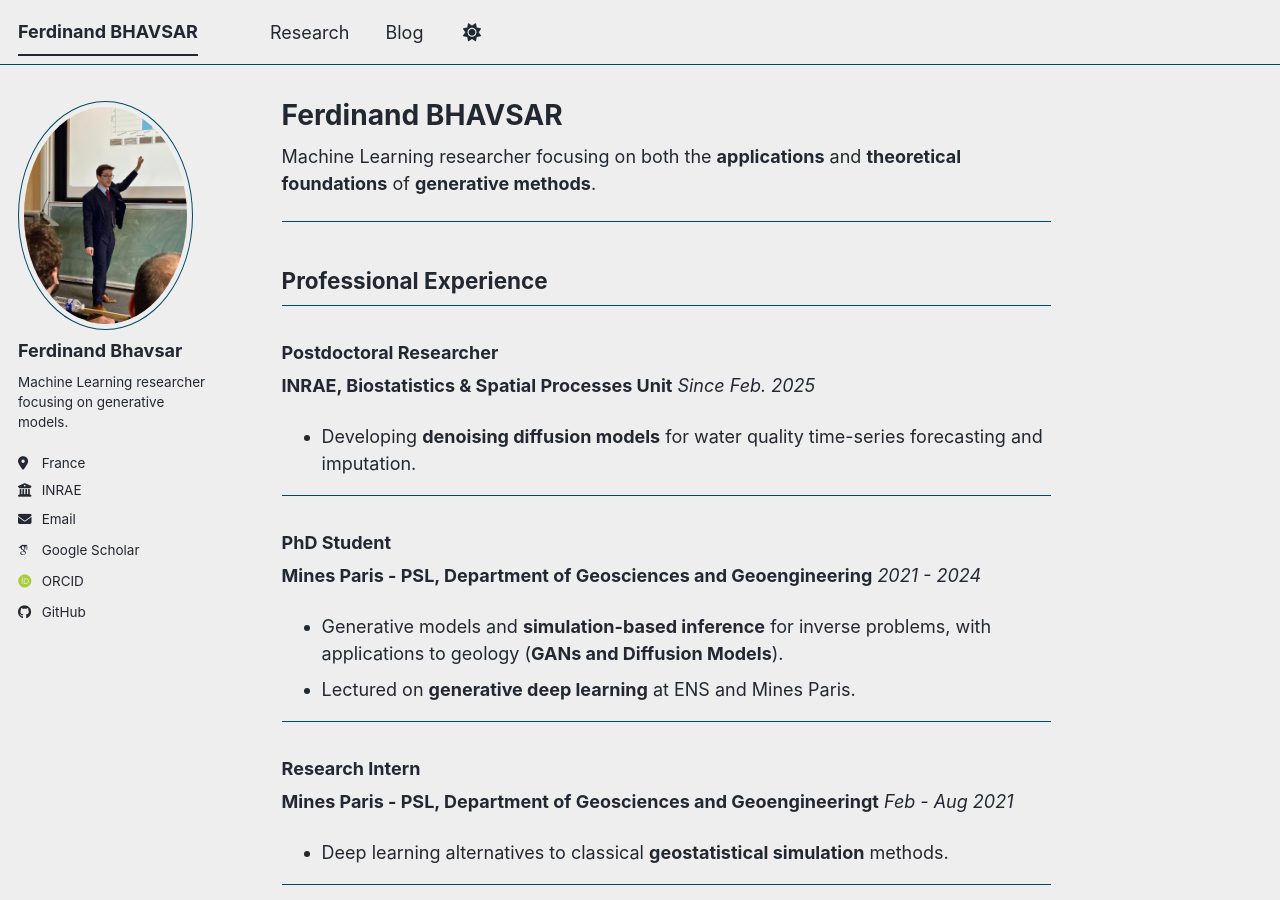
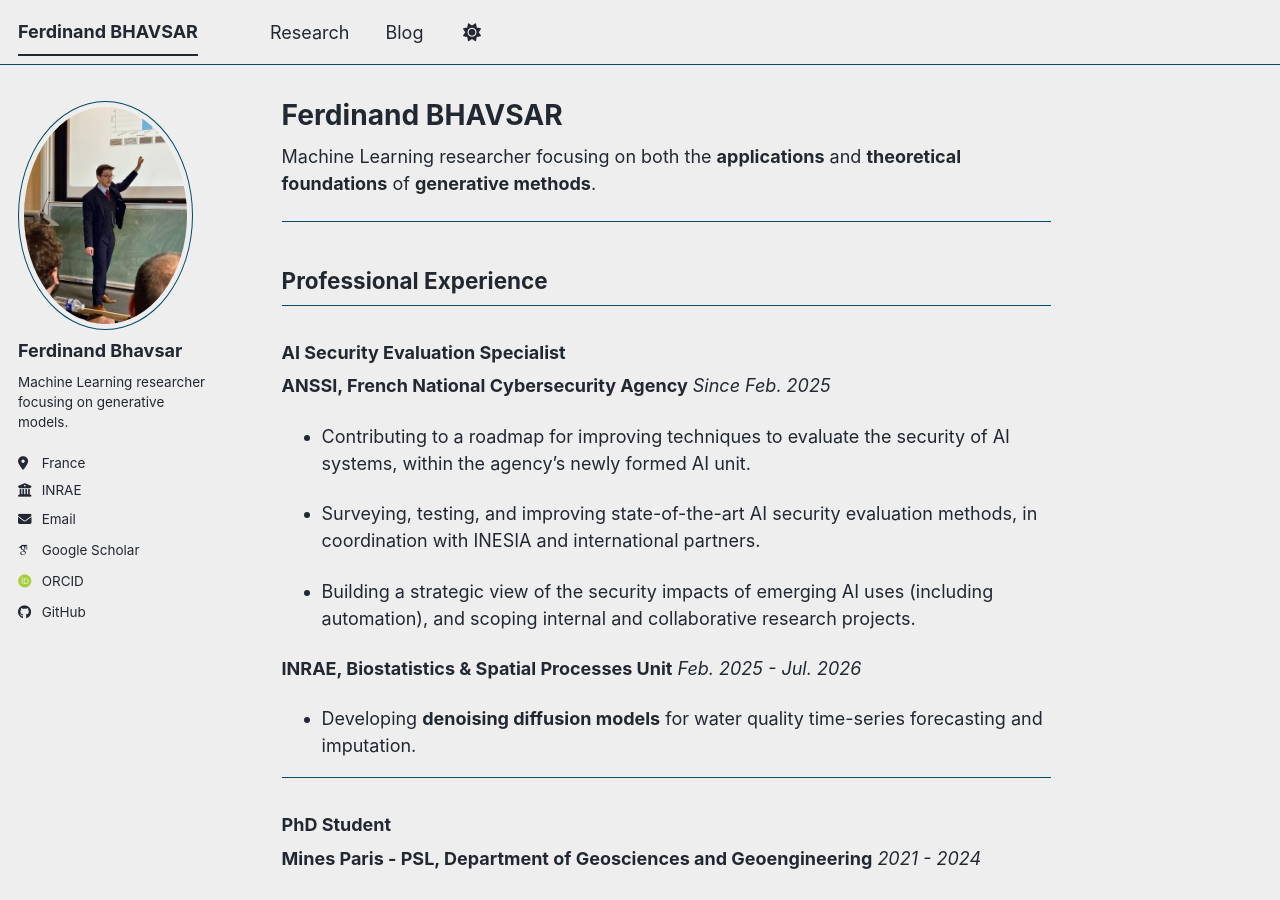
Before and after one commit to Pumafi/pumafi.github.io, a Jekyll site: the page built from _pages/about.md, in a window 1280 px wide and 900 px high. Built offline with Jekyll 4.4.1, drawn with Linux system fonts in a browser that asks for light colours; some web fonts are replaced; a script bundle is joined from its source files by our own code; library files that are not in the unit come from our copies; some of the changed text lies outside the part shown.

Commit message:
Revise about page with new role and publications

```diff
--- a/_pages/about.md
+++ b/_pages/about.md
@@ -13,10 +13,19 @@
 
 ## Professional Experience
 
-### **Postdoctoral Researcher**
+### **AI Security Evaluation Specialist**
+
+**ANSSI, French National Cybersecurity Agency**
+*Since Feb. 2025*
+
+* Contributing to a roadmap for improving techniques to evaluate the security of AI systems, within the agency's newly formed AI unit.
+
+* Surveying, testing, and improving state-of-the-art AI security evaluation methods, in coordination with INESIA and international partners.
+
+* Building a strategic view of the security impacts of emerging AI uses (including automation), and scoping internal and collaborative research projects.
 
 **INRAE, Biostatistics & Spatial Processes Unit**
-*Since Feb. 2025*
+*Feb. 2025 - Jul. 2026*
 
 * Developing **denoising diffusion models** for water quality time-series forecasting and imputation.
 
@@ -75,6 +84,10 @@
 
 ## Publications
 
+
+* **2026** - *Transformer-based Diffusion models for Hydrological Time Series Probabilistic Imputation and Forecasting*.
+  **Arxiv preprint**
+
 * **2024** - *A stable deep adversarial learning approach for geological facies generation*.
   **Computers & Geosciences**
 
```
